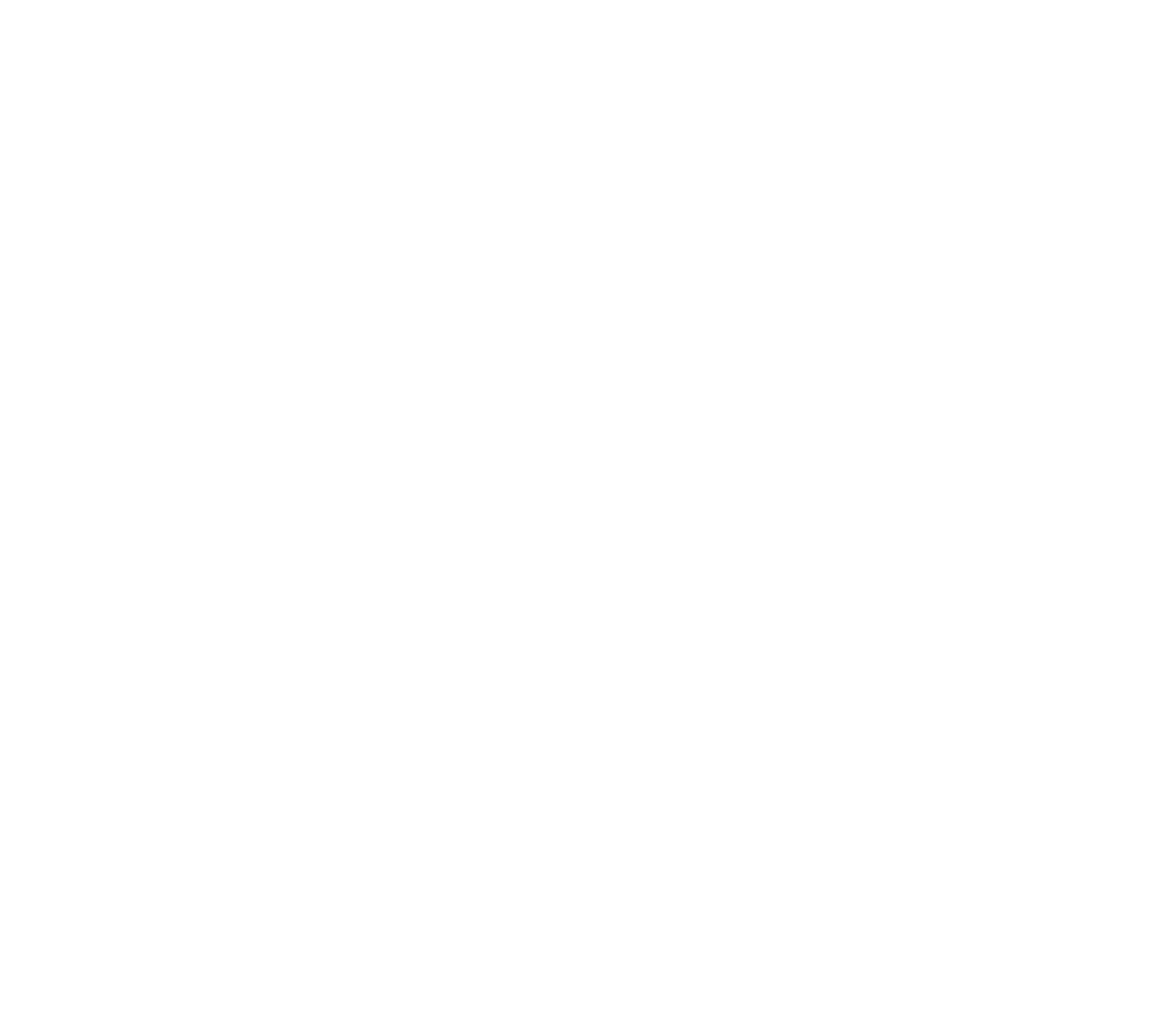
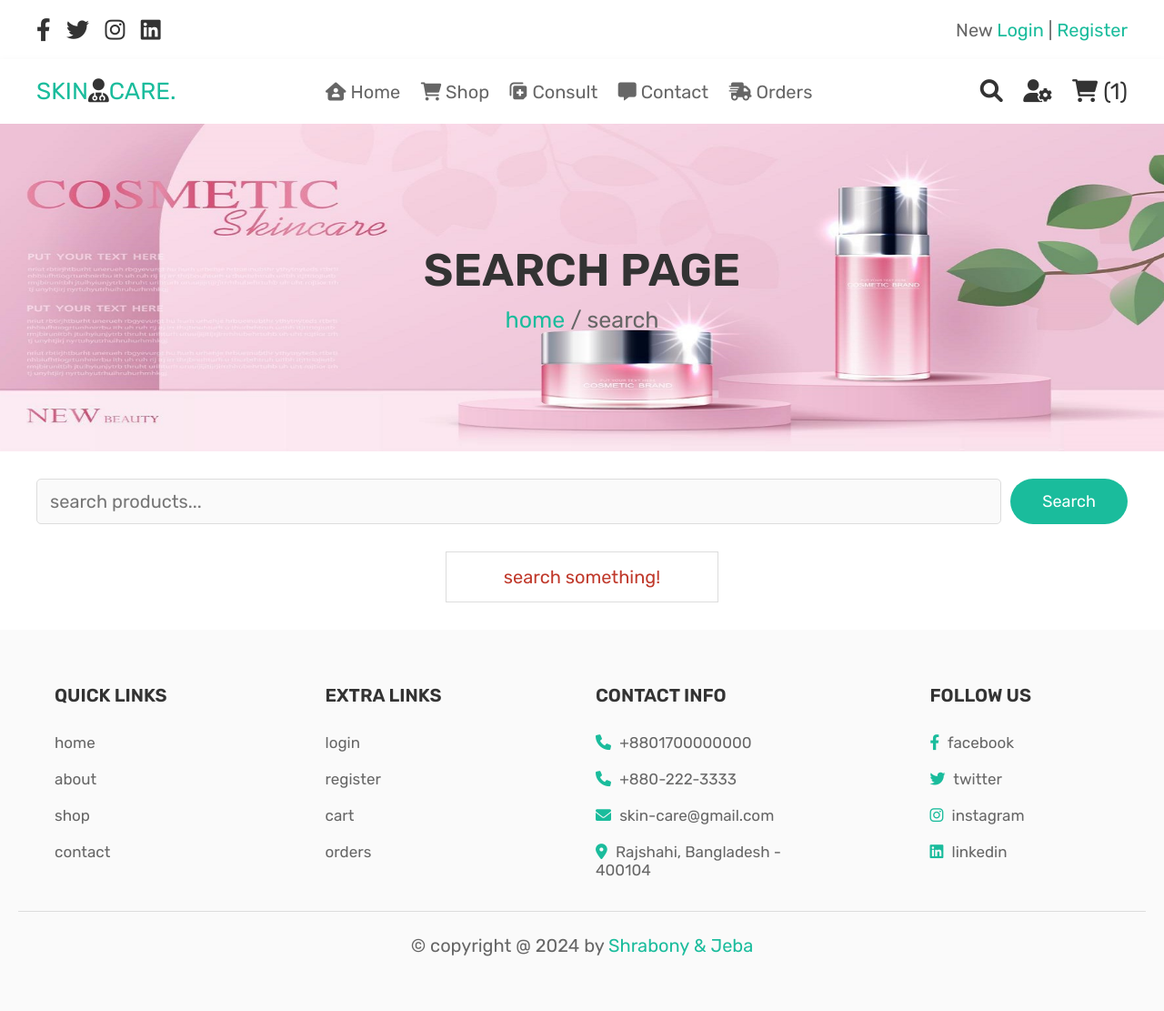
Before and after one commit to NahidHasan131/skin-care, a PHP site: page /search_page.php in a window 1280 px wide. Before the commit the page is empty. Shown: the whole page at 91% size. Before the commit the page ends 800 px from the top, so only its background shows below. Run offline with PHP 8.4, Linux system fonts and the light colour scheme; the visitor is signed in with stand-in values (Sample User, id 1); tables that the repository leaves empty hold one stand-in row (values such as "Sample post").

Commit message:
Search Product

```diff
--- a/css/style.css
+++ b/css/style.css
@@ -811,8 +811,28 @@ section{
    color:var(--green-sea);
 }
 
+/* Search page */
 
+.search-form form{
+   max-width: 1200px;
+   margin:0 auto;
+   display: flex;
+   gap:1rem;
+}
 
+.search-form form .btn{
+   margin-top: 0;
+}
+
+.search-form form .box{
+   width: 100%;
+   padding:1.2rem 1.4rem;
+   border:var(--border);
+   font-size: 2rem;
+   color:var(--black);
+   background-color: var(--light-bg);
+   border-radius: .5rem;
+}
 
 
 
--- a/search_page.php
+++ b/search_page.php
@@ -0,0 +1,112 @@
+<?php
+
+include 'config.php';
+
+session_start();
+
+$user_id = $_SESSION['user_id'];
+
+if(!isset($user_id)){
+   header('location:login.php');
+};
+
+if(isset($_POST['add_to_cart'])){
+
+   $product_name = $_POST['product_name'];
+   $product_price = $_POST['product_price'];
+   $product_image = $_POST['product_image'];
+   $product_quantity = $_POST['product_quantity'];
+
+   $check_cart_numbers = mysqli_query($conn, "SELECT * FROM `cart` WHERE name = '$product_name' AND user_id = '$user_id'") or die('query failed');
+
+   if(mysqli_num_rows($check_cart_numbers) > 0){
+      $message[] = 'already added to cart!';
+   }else{
+      mysqli_query($conn, "INSERT INTO `cart`(user_id, name, price, quantity, image) VALUES('$user_id', '$product_name', '$product_price', '$product_quantity', '$product_image')") or die('query failed');
+      $message[] = 'product added to cart!';
+   }
+
+};
+
+?>
+
+<!DOCTYPE html>
+<html lang="en">
+<head>
+   <meta charset="UTF-8">
+   <meta http-equiv="X-UA-Compatible" content="IE=edge">
+   <meta name="viewport" content="width=device-width, initial-scale=1.0">
+   <title>search page</title>
+
+   <!-- font awesome cdn link  -->
+   <link rel="stylesheet" href="https://cdnjs.cloudflare.com/ajax/libs/font-awesome/6.0.0/css/all.min.css">
+
+   <!-- custom css file link  -->
+   <link rel="stylesheet" href="css/style.css">
+
+</head>
+<body>
+
+<?php include 'header.php'; ?>
+
+<div class="heading">
+   <h3>search page</h3>
+   <p> <a href="home.php">home</a> / search </p>
+</div>
+
+<section class="search-form">
+   <form action="" method="post">
+      <input type="text" name="search" placeholder="search products..." class="box">
+      <input type="submit" name="submit" value="search" class="btn">
+   </form>
+</section>
+
+<section class="products" style="padding-top: 0;">
+
+   <div class="box-container">
+   <?php
+      if(isset($_POST['submit'])){
+         $search_item = $_POST['search'];
+         $select_products = mysqli_query($conn, "SELECT * FROM `products` WHERE name LIKE '%{$search_item}%'") or die('query failed');
+         if(mysqli_num_rows($select_products) > 0){
+         while($fetch_product = mysqli_fetch_assoc($select_products)){
+   ?>
+   <form action="" method="post" class="box">
+      <img src="uploaded_img/<?php echo $fetch_product['image']; ?>" alt="" class="image">
+      <div class="name"><?php echo $fetch_product['name']; ?></div>
+      <div class="price">Tk.<?php echo $fetch_product['price']; ?>/-</div>
+      <input type="number"  class="qty" name="product_quantity" min="1" value="1">
+      <input type="hidden" name="product_name" value="<?php echo $fetch_product['name']; ?>">
+      <input type="hidden" name="product_price" value="<?php echo $fetch_product['price']; ?>">
+      <input type="hidden" name="product_image" value="<?php echo $fetch_product['image']; ?>">
+      <input type="submit" class="btn" value="add to cart" name="add_to_cart">
+   </form>
+   <?php
+            }
+         }else{
+            echo '<p class="empty">no result found!</p>';
+         }
+      }else{
+         echo '<p class="empty">search something!</p>';
+      }
+   ?>
+   </div>
+
+
+</section>
+
+
+
+
+
+
+
+
+
+<?php include 'footer.php'; ?>
+
+<!-- custom js file link  -->
+<script src="js/script.js"></script>
+
+</body>
+</html>
```
